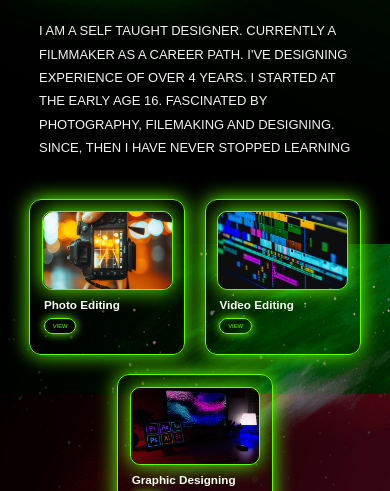
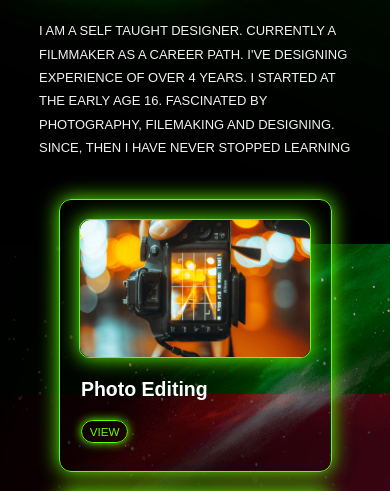
Before and after one commit to VirtualPirate/AZStudio, a plain HTML site: page index.html in a window 390 px wide. Shown: the part 600-1091 px from the top of the page. Drawn offline with Linux system fonts and the light colour scheme; a script that the page names is missing.

Commit message:
Added responsiveness to section-2

```diff
--- a/css/components/section-2.component.css
+++ b/css/components/section-2.component.css
@@ -108,3 +108,35 @@
     font-size: 1.5vw;
   }
 }
+
+@media (max-width: 800px) {
+  .info-box {
+    height: 70vw;
+    width: 70vw;
+    padding: 5vw;
+    gap: 5vw;
+  }
+
+  .info-box-title {
+    font-size: 45px;
+  }
+
+  .info-box-view-btn {
+    padding: 10px 20px;
+    font-size: 20px;
+  }
+}
+
+@media (max-width: 600px) {
+  .info-box {
+  }
+
+  .info-box-title {
+    font-size: 5vw;
+  }
+
+  .info-box-view-btn {
+    padding: 1vw 2vw;
+    font-size: 3vw;
+  }
+}
```
